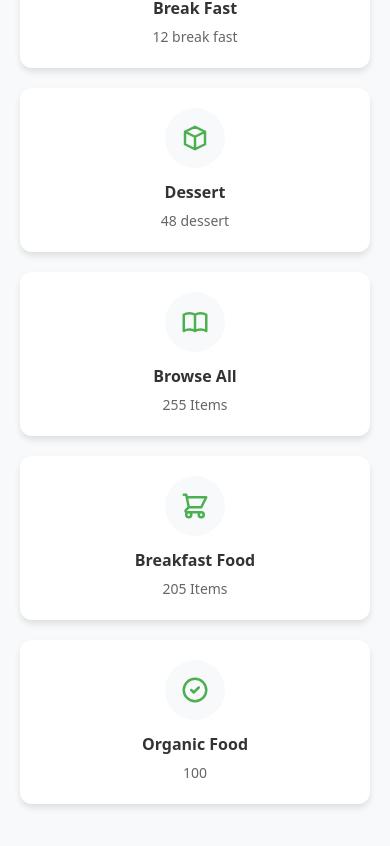
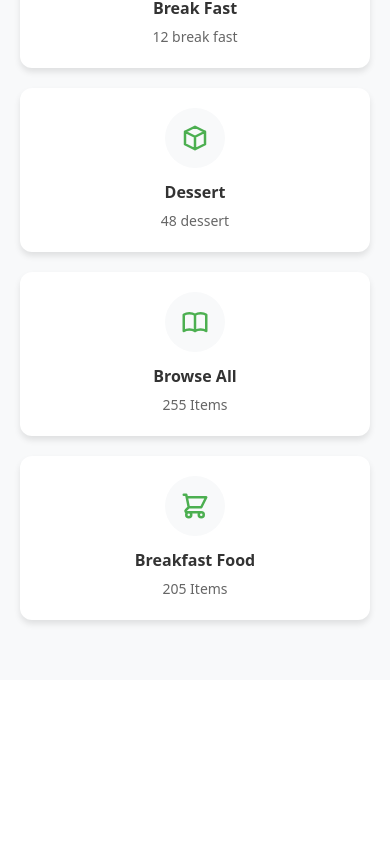
Before and after one commit to berkantsahn/nuxt-app-ecommerce, a Nuxt app: page / in a window 390 px wide. Shown: the part 834-1680 px from the top of the page. After the commit the page ends 1514 px from the top, so only its background shows below. Built offline with nearby package versions, Linux system fonts and the light colour scheme.

Commit message:
popular categories grid feature structure updated

```diff
--- a/assets/css/popularCategories.css
+++ b/assets/css/popularCategories.css
@@ -24,7 +24,7 @@
 
 .categories-grid {
   display: grid;
-  grid-template-columns: repeat(6, 1fr);
+  grid-template-columns: repeat(5, 1fr);
   gap: 20px;
   max-width: 1200px;
   margin: 0 auto;
@@ -107,17 +107,11 @@
 
 @media (max-width: 1200px) {
   .categories-grid {
-    grid-template-columns: repeat(4, 1fr);
+    grid-template-columns: repeat(3, 1fr);
   }
 }
 
 @media (max-width: 992px) {
-  .categories-grid {
-    grid-template-columns: repeat(3, 1fr);
-  }
-}
-
-@media (max-width: 768px) {
   .categories-grid {
     grid-template-columns: repeat(2, 1fr);
   }
--- a/assets/datas/categories.js
+++ b/assets/datas/categories.js
@@ -48,14 +48,5 @@ export const categories = [
     icon: `<svg xmlns="http://www.w3.org/2000/svg" class="icon" fill="none" viewBox="0 0 24 24" stroke="currentColor">
       <path stroke-linecap="round" stroke-linejoin="round" stroke-width="2" d="M3 3h2l.4 2M7 13h10l4-8H5.4M7 13L5.4 5M7 13l-2.293 2.293c-.63.63-.184 1.707.707 1.707H17m0 0a2 2 0 100 4 2 2 0 000-4zm-8 2a2 2 0 11-4 0 2 2 0 014 0z" />
     </svg>`
-  },
-  {
-    id: 6,
-    name: 'Organic Food',
-    count: 100,
-    link: '#',
-    icon: `<svg xmlns="http://www.w3.org/2000/svg" class="icon" fill="none" viewBox="0 0 24 24" stroke="currentColor">
-      <path stroke-linecap="round" stroke-linejoin="round" stroke-width="2" d="M9 12l2 2 4-4m6 2a9 9 0 11-18 0 9 9 0 0118 0z" />
-    </svg>`
   }
 ]
```
